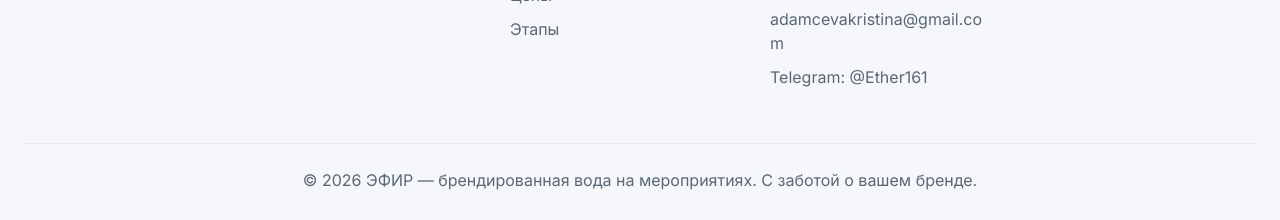
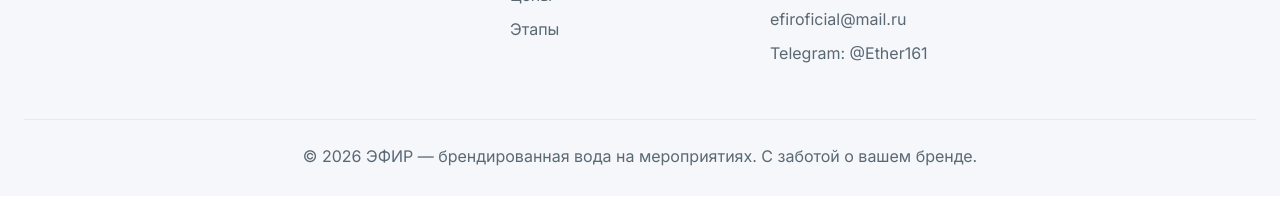
Before and after one commit to efiroficial/efir, a plain HTML site: page index.html in a window 1280 px wide. Shown: the part 6742-6962 px from the top of the page. After the commit the page ends 6938 px from the top, so only its background shows below. Drawn offline with nearby package versions, Linux system fonts and the light colour scheme; animation ran at ten frames a second.

Commit message:
Update index.html

```diff
--- a/index.html
+++ b/index.html
@@ -397,7 +397,7 @@
                     <h4>Контакты</h4>
                     <p>Кузнецов Арсений Алексеевич</p>
                     <a href="tel:+79911151020">8 991 115-10-20</a>
-                    <a href="mailto:adamcevakristina@gmail.com">adamcevakristina@gmail.com</a>
+                    <a href="mailto:efiroficial@mail.ru">efiroficial@mail.ru</a>
                     <a href="https://t.me/Ether161" target="_blank" rel="noreferrer">Telegram: @Ether161</a>
                 </div>
 
```
